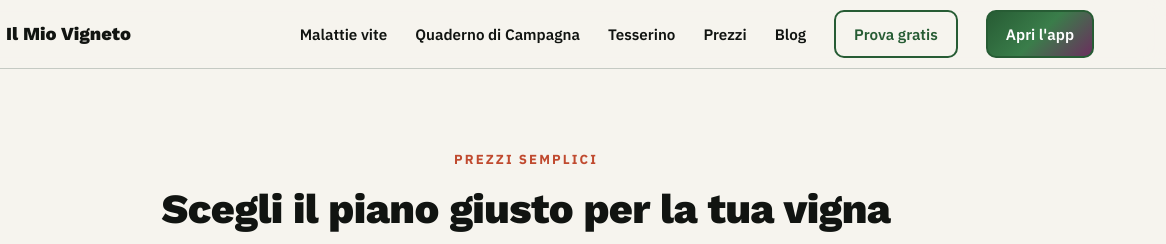
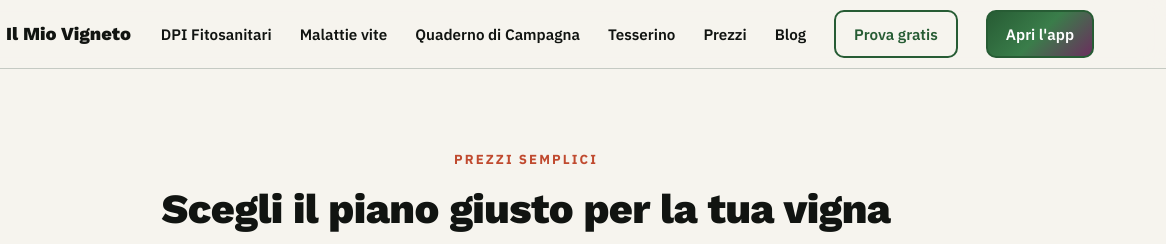
Before and after one commit to luciano0871ls-wq/vigneto-sito1, a plain HTML site: page prezzi.html in a window 1280 px wide. Shown: the top 244 px of the page, 114-1280 px from the left. Drawn offline with nearby package versions, Linux system fonts and the light colour scheme.

Commit message:
Update prezzi.html

```diff
--- a/prezzi.html
+++ b/prezzi.html
@@ -19,6 +19,7 @@
       Il Mio Vigneto
     </a>
     <nav class="nav">
+      <a href="dpi-fitosanitari.html">DPI Fitosanitari</a>
       <a href="malattie-vite.html">Malattie vite</a>
       <a href="quaderno-di-campagna.html">Quaderno di Campagna</a>
       <a href="tesserino-fitosanitario.html">Tesserino</a>
```
